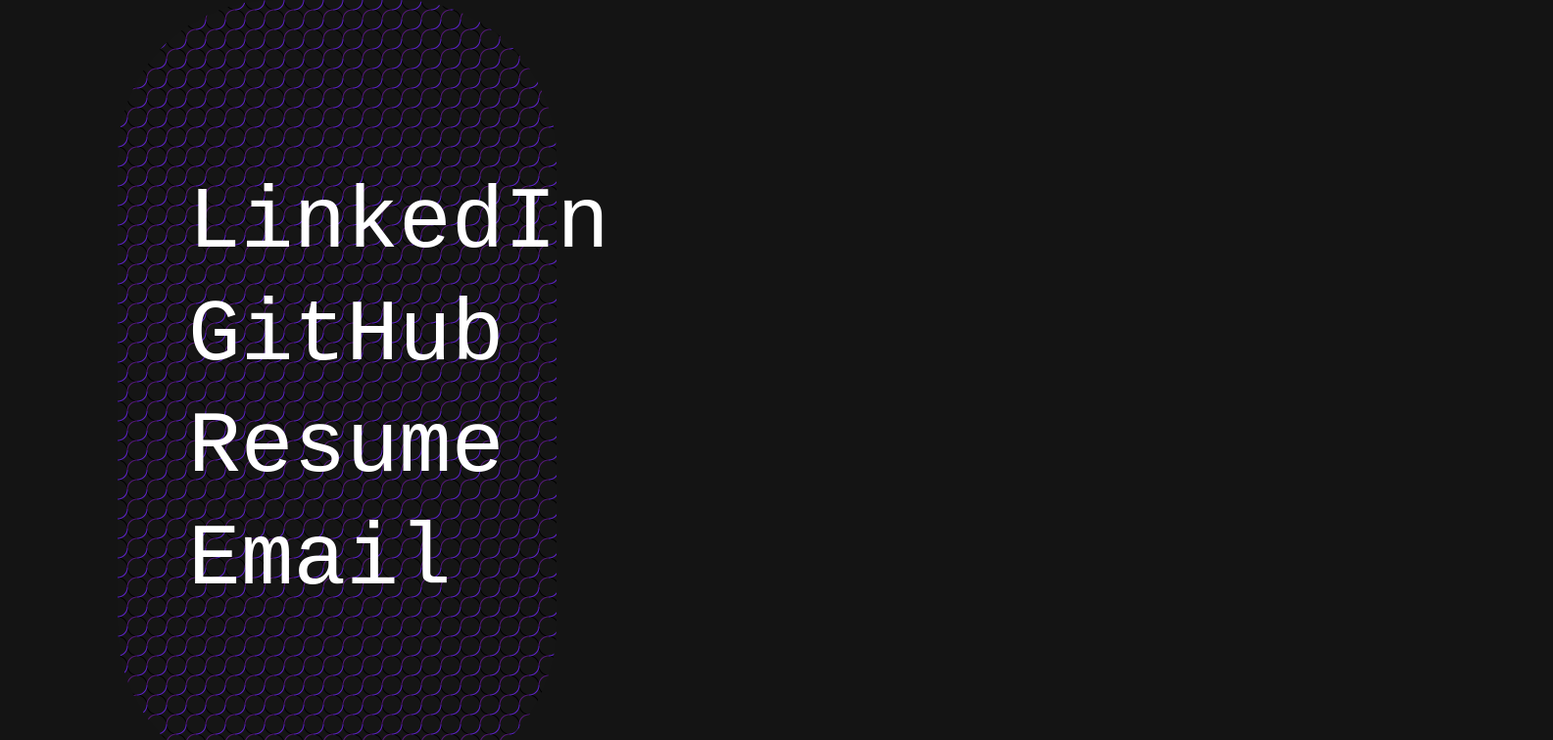
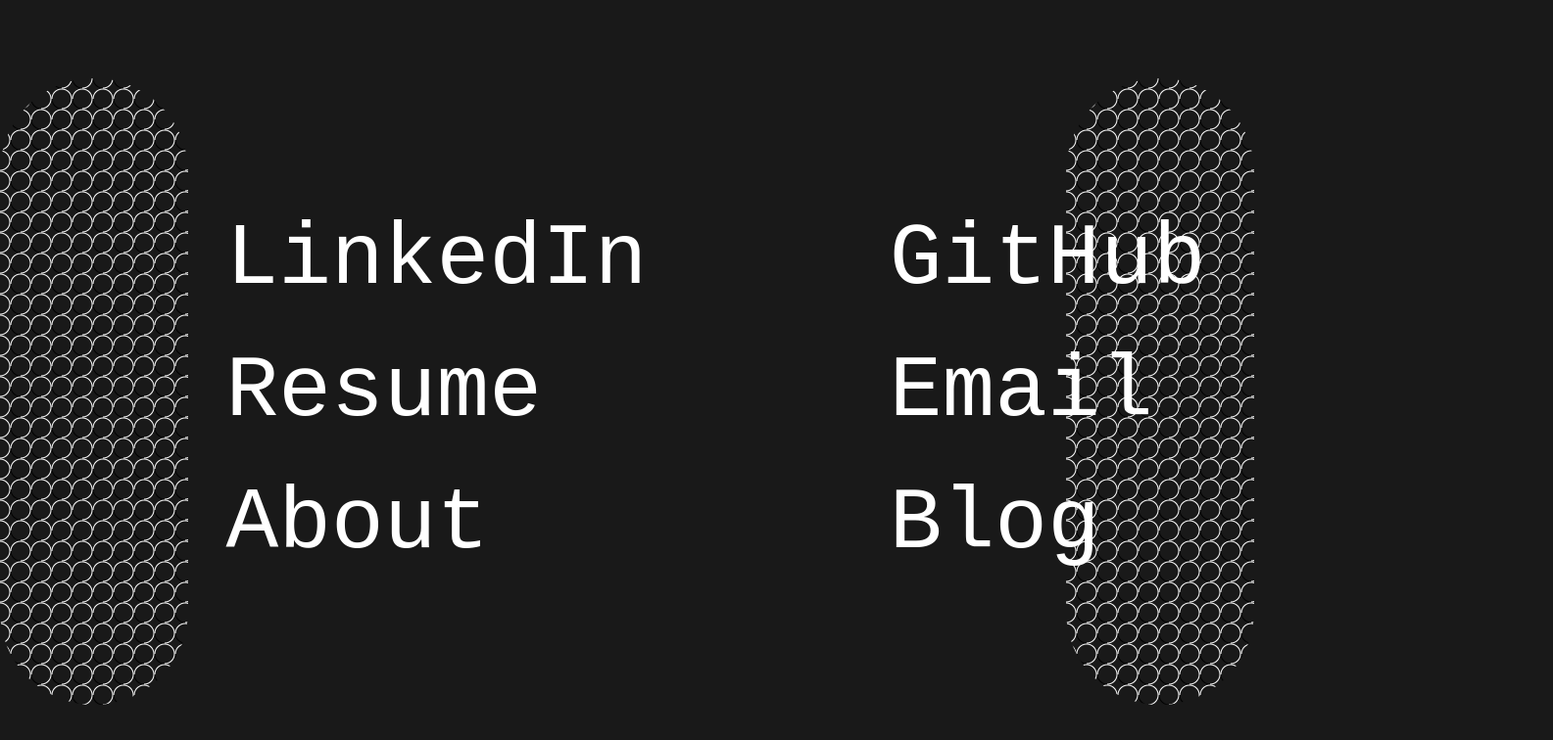
Before and after one commit to MillerJ20/portfolio-site, a React (Create React App) app: page / in a window 1280 px wide. Shown: the top 756 px of the page at 98% size, 1585 px wide, since content can reach past the window. Built offline with nearby package versions, Linux system fonts and the light colour scheme; a web font is replaced by a local one.

Commit message:
Pattern animation finished, CSS grid for list items done

```diff
--- a/src/App.css
+++ b/src/App.css
@@ -2,12 +2,6 @@
   font-family: GarrickBold;
   src: url(../public/Garrick\ Bold.ttf);
 }
-
-/* *{
-
-  text-shadow: 0px 0px 2px #444444;
-  text-decoration: none;
-} */
 :root{
   --active-index: 0;
 }
@@ -15,7 +9,7 @@
 body {
   -webkit-font-smoothing: antialiased;
   -moz-osx-font-smoothing: grayscale;
-  background-color: rgb(20, 20, 20);
+  background-color: rgb(25, 25, 25);
   margin: 0px;
 }
 
@@ -37,9 +31,15 @@
 }
 
 #menu-items {
-  margin-left: clamp(5rem, 15vw, 48rem);
   position: relative;
   z-index: 2;
+
+  display: grid;
+  grid-template-columns: 90% 90%;
+  /* column-gap: clamp(20%, 40%, 65%); */
+  row-gap: 20px;
+  left: 18vw;
+  right: 18vw;
 }
 
 #menu-items:hover > .menu-item {
@@ -55,39 +55,50 @@
 #menu-background-pattern {
   border-radius: 20vmin;
   opacity: 1;
-  background-color: rgb(21, 21, 21);
+  background-color: rgb(25, 25, 25);
   background-position: 0px 10px, 0% 0%, 0% 0%;
-  background-repeat: repeat, repeat, repeat;
-  background-attachment: scroll, scroll, scroll;
-  background-image: radial-gradient(circle at 0% 0%, rgba(96, 16, 48, 0) 9px, rgb(95, 35, 205) 10px, rgba(96, 16, 48, 0) 11px),
-   radial-gradient(at 100% 100%, rgba(96, 16, 48, 0) 9px, rgb(85, 24, 121) 10px, rgba(96, 16, 48, 0) 11px),
-   radial-gradient(circle at 0% 100%, rgba(70, 70, 70, 0) 9px, rgb(00, 00, 00) 10px, rgba(70, 70, 70, 0) 11px),
+  /* background-repeat: repeat, repeat, repeat;  */
+  /* background-attachment: scroll, scroll, scroll;  */
+  background-image: radial-gradient(circle at 0% 0%, rgba(96, 16, 48, 0) 9px, rgb(255, 255, 255) 10px, rgba(96, 16, 48, 0) 11px),
+   radial-gradient(at 100% 100%, rgba(96, 16, 48, 0) 9px, rgb(255, 255, 255) 10px, rgba(96, 16, 48, 0) 11px),
+   radial-gradient(circle at 0% 100%, rgba(70, 70, 70, 0) 9px, rgb(255, 255, 255) 10px, rgba(70, 70, 70, 0) 11px),
    radial-gradient(circle at 100% 0%, rgba(70, 70, 70, 0) 9px, rgb(00, 00, 00) 10px, rgba(70, 70, 70, 0) 11px);
-  background-origin: padding-box, padding-box, padding-box;
-  background-clip: border-box, border-box, border-box;
-  background-size: 20px 20px;
+  /* background-origin: padding-box, padding-box, padding-box;  */
+  /* background-clip: border-box, border-box, border-box;  */
+  background-size: 21px 21px;
 
-  height: 100vh;
-  left: 15vmin;
+  height: 80vh;
   position: absolute;
-  top: 0px;
-  width: 35vw;
+  top: 10vmin;
+  width: 15vw;
   z-index: 1;
 
   transition: opacity 800ms ease,
+    height 1000ms ease,
     background-size 800ms ease,
-    border-radius 800ms ease,
-    background-position 800ms ease,
+    border-radius 1200ms ease,
+    background-position 1600ms ease,
+    top 800ms ease;
+}
+
+#menu-background-pattern.left {
+  left: 0;
+}
+
+#menu-background-pattern.right{
+  left: 85vw;
 }
 
 #menu-items:hover ~ #menu-background-pattern {
-  border-radius: 10vmin;
-  background-size: 3vmin 3vmin;
+  border-radius: 0;
+  background-size: 19px 19px;
+  height: 100vh;
   opacity: 0.7;
+  top: 0;
 }
 
 #menu > #menu-background-pattern {
-  background-position: 0% calc(-25% * (var(--active-index)));
+  background-position: 0% calc(-10% * (var(--active-index)));
 }
 /* Technologies Component
 .tech {
--- a/src/App.tsx
+++ b/src/App.tsx
@@ -12,7 +12,9 @@
     { name: 'LinkedIn', to: 'https://www.linkedin.com/in/miller-johnston/' },
     { name: 'GitHub', to: 'https://github.com/MillerJ20' },
     { name: 'Resume', to: `${resume}` },
-    { name: 'Email', to: 'mailto: miller.johnston17@gmail.com'}
+    { name: 'Email', to: 'mailto: miller.johnston17@gmail.com'},
+    { name: 'About', to: '/About'},
+    { name: 'Blog', to: '/Blog'},
   ]
 };
 
--- a/src/components/Menu.tsx
+++ b/src/components/Menu.tsx
@@ -15,7 +15,8 @@
       <div id='menu-items'>
         {mappedLinks}
       </div>
-      <div id='menu-background-pattern'></div>
+      <div id='menu-background-pattern' className='left'></div>
+      <div id='menu-background-pattern' className='right'></div>
     </div>
   )
 }
```
